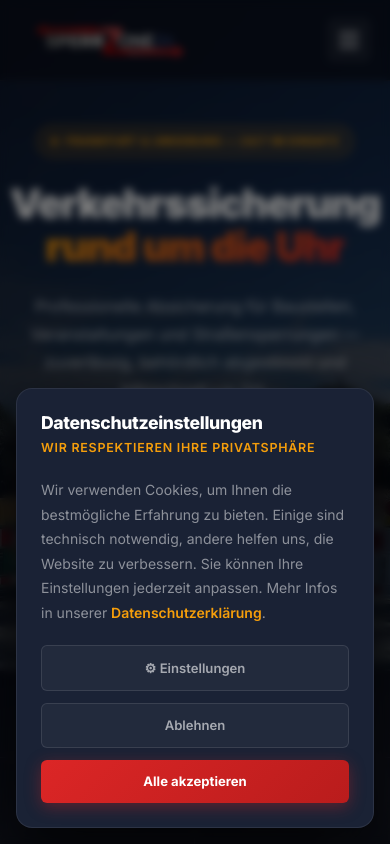
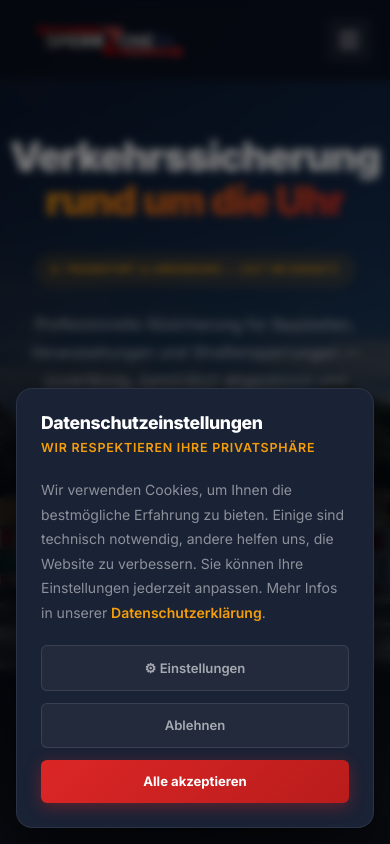
Before and after one commit to Alpy81/traffic-secure-company, a Next.js app: page / in a window 390 px wide. Shown: the top 844 px of the page. Built offline with nearby package versions, Linux system fonts and the light colour scheme.

Commit message:
update commit

```diff
--- a/components/Hero/Hero.module.css
+++ b/components/Hero/Hero.module.css
@@ -3,7 +3,6 @@
   position: relative;
   width: 100%;
   min-height: 100vh;
-  min-height: 100svh;
   display: flex;
   align-items: center;
   justify-content: center;
@@ -133,7 +132,6 @@
   flex-wrap: wrap;
   justify-content: center;
   margin-top: 0.5rem;
-  padding-bottom: env(safe-area-inset-bottom, 0px);
 }
 
 .primaryButton {
@@ -256,19 +254,6 @@
   .badgeDot {
     flex-shrink: 0;
   }
-
-  .content {
-    padding-bottom: 10rem;
-  }
-
-  .buttons {
-    flex-direction: column;
-    align-items: stretch;
-    width: 100%;
-    max-width: 320px;
-    gap: 0.75rem;
-  }
-
   .statsBar {
     display: grid;
     grid-template-columns: repeat(2, 1fr);
@@ -299,3 +284,29 @@
     font-size: 0.65rem;
   }
 }
+
+/* NEU hinzufügen: */
+@media (max-width: 465px) {
+  .content {
+    flex-direction: column;
+    padding-top: 2rem;
+    padding-bottom: 10rem;
+  }
+
+  .badge {
+    order: 3;
+    margin-top: 0.5rem;
+  }
+
+  .title {
+    order: 1;
+  }
+
+  .subtitle {
+    order: 4;
+  }
+
+  .buttons {
+    order: 5;
+  }
+}
```
